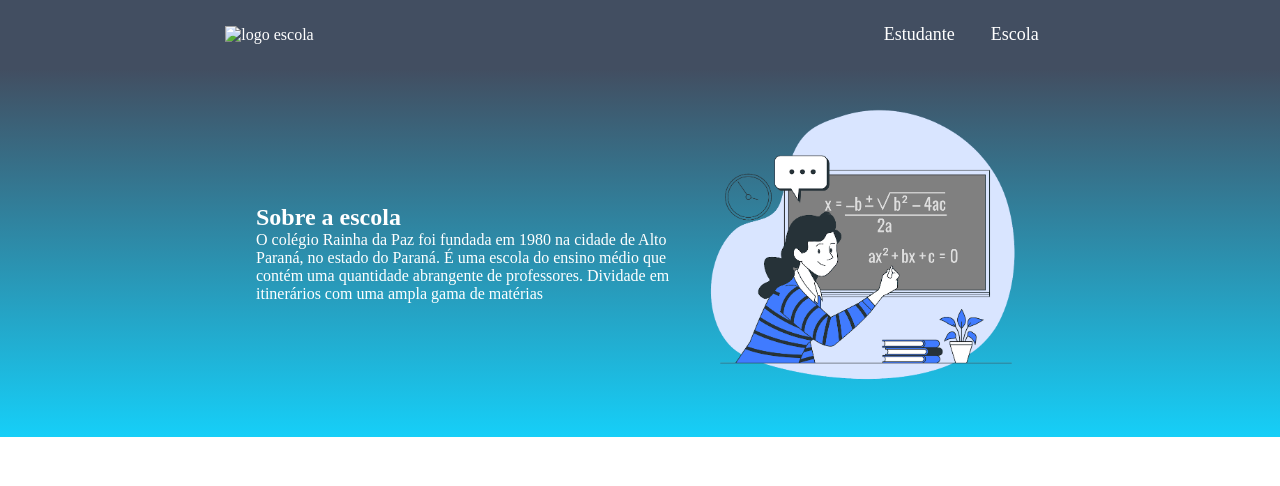
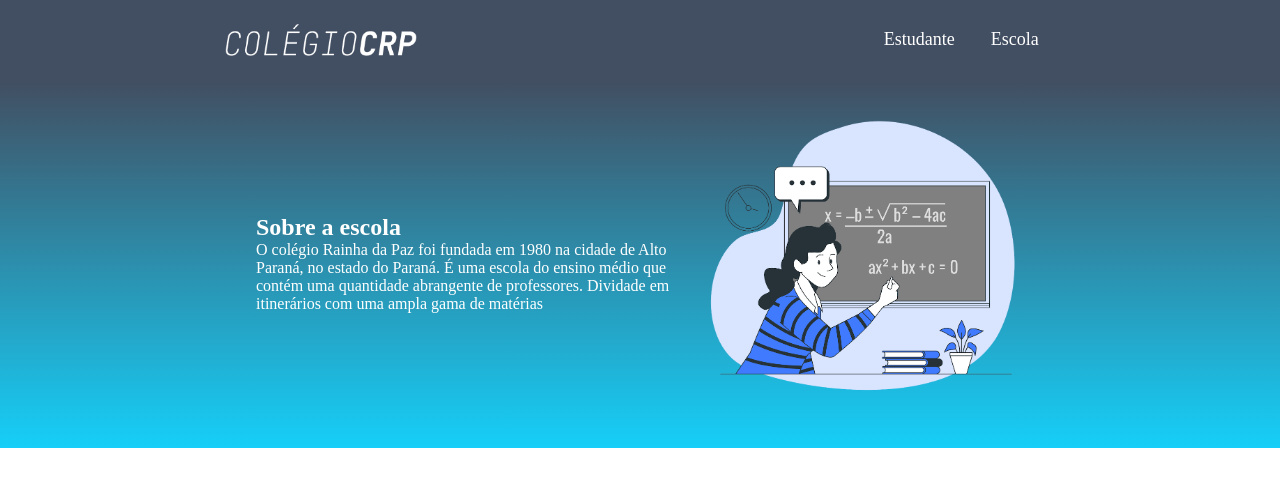
Before and after one commit to matpavaneli/siteEscola, a plain HTML site: page index.html in a window 1280 px wide. Drawn offline with Linux system fonts and the light colour scheme.

Commit message:
Update index.html

```diff
--- a/index.html
+++ b/index.html
@@ -10,7 +10,7 @@
 </head>
 <body>
   <header class="cabecalho">
-    <img class="cabecalho-imagem" src="img/COLÉGIO CRP.png" alt="logo escola">
+    <img class="cabecalho-imagem" src="img/COLÉGIOCRP.png" alt="logo escola">
     <ul class="cabecalho-lista">
       <li class="cabecalho-lista-item">Estudante</li>
       <li class="cabecalho-lista-item">Escola</li>
```
